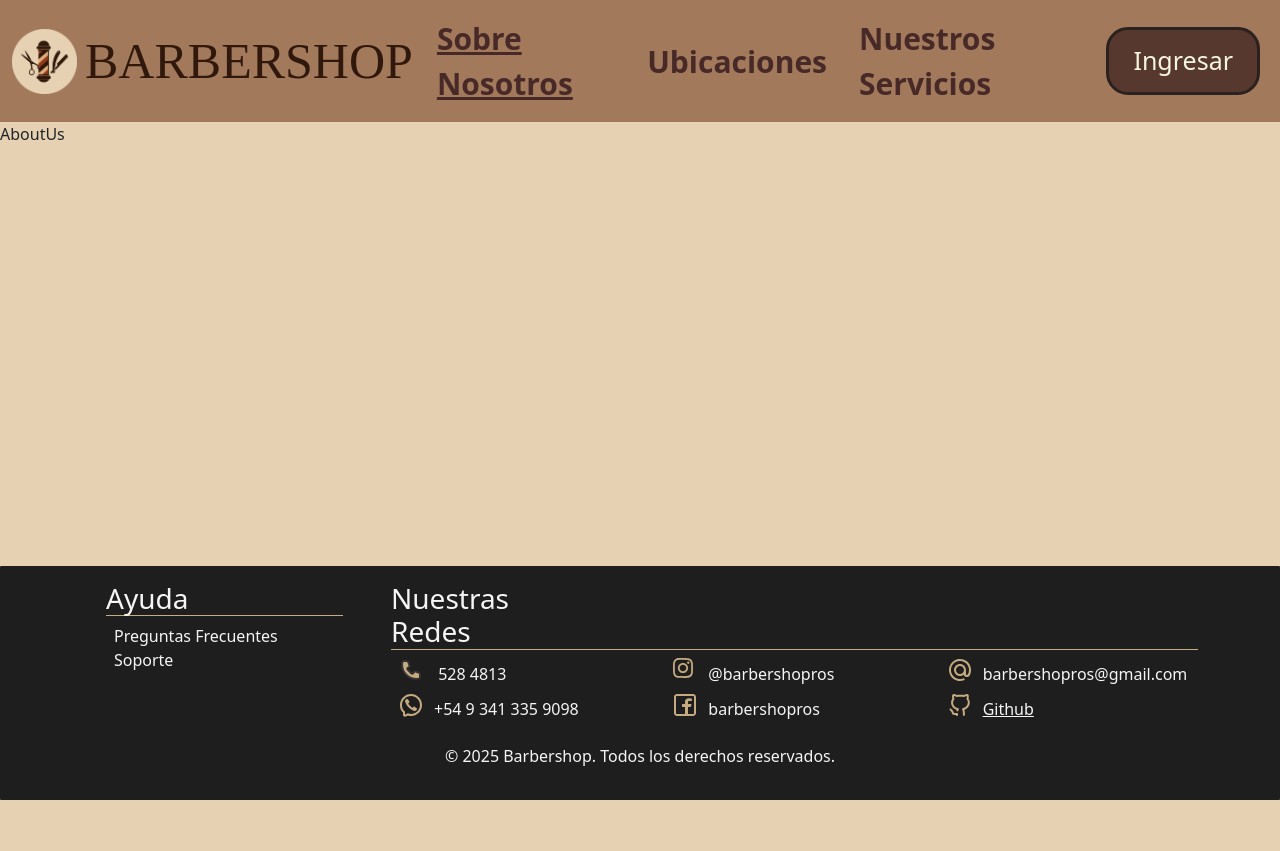
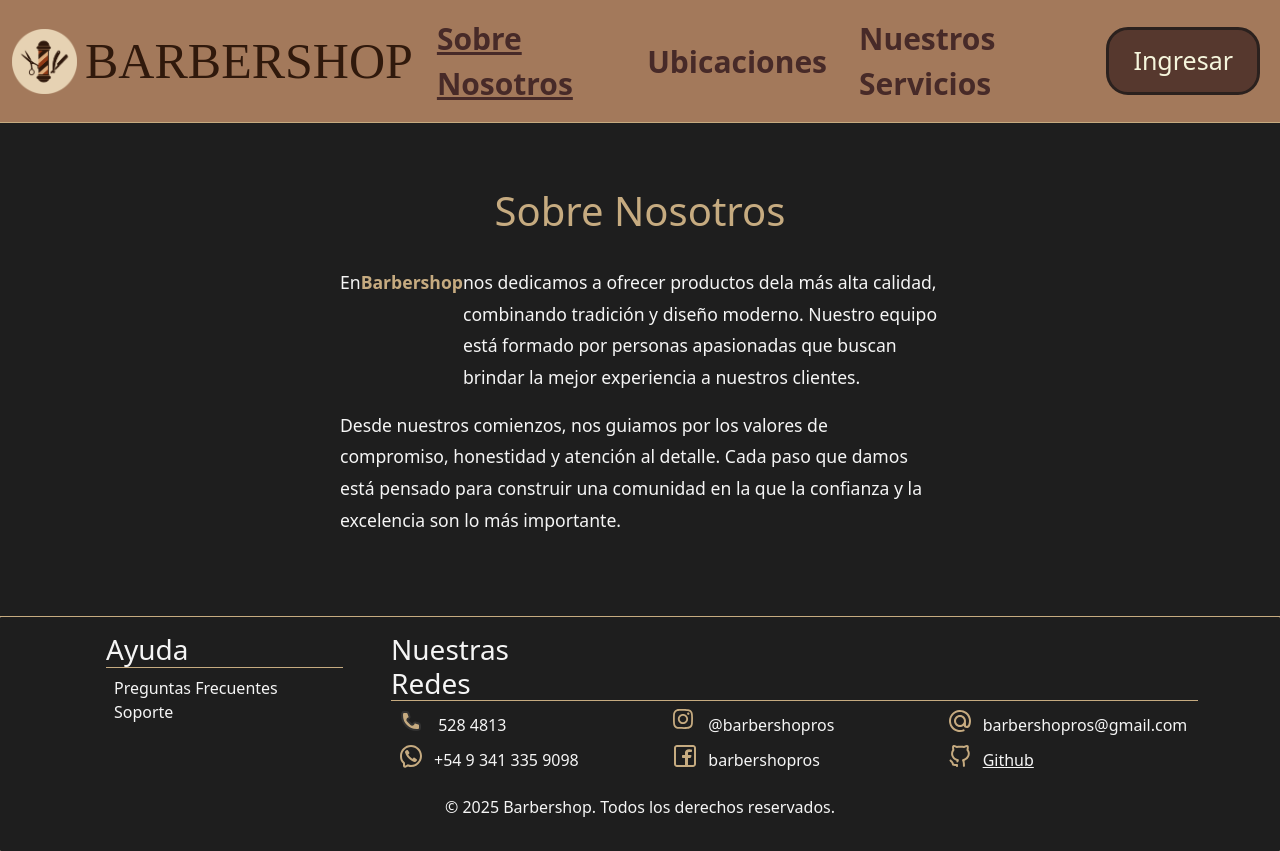
Before and after one commit to Exequiel-Gasca/Programacion3-TPI-2025, a React (Vite) app in the folder Programacion3-TPI/frontend/: page /about-us in a window 1280 px wide. Before the commit the page ends 800 px from the top, so only its background shows below. Built offline with nearby package versions, Linux system fonts and the light colour scheme; a web font is replaced by a local one.

Commit message:
AboutUs + rutas preguntas frecuentes y soporte

```diff
--- a/Programacion3-TPI/frontend/src/App.jsx
+++ b/Programacion3-TPI/frontend/src/App.jsx
@@ -12,7 +12,8 @@ import Locations from "./components/content/locations/Locations";
 import NotFound from "./components/content/notfound/NotFound";
 import Footer from "./components/ui/footer/Footer";
 import AboutUs from "./components/content/aboutus/AboutUs";
-
+import Soporte from "./components/content/soporte/Soporte";
+import PreguntasFrecuentes from "./components/content/preguntasfrecuentes/PreguntasFrecuentes";
 function App() {
   const [token, setToken] = useState(null);
   const [isAdmin, setIsAdmin] = useState(false);
@@ -61,6 +62,11 @@ function App() {
             <Route path="/" element={<Home />} />
             <Route path="/about-us" element={<AboutUs />} />
             <Route path="/locations" element={<Locations />} />
+            <Route path="/soporte" element={<Soporte />} />
+            <Route
+              path="/preguntasfrecuentes"
+              element={<PreguntasFrecuentes />}
+            />
             <Route
               path="/register"
               element={<Register setMessage={setMessage} />}
--- /dev/null
+++ b/Programacion3-TPI/frontend/src/components/content/aboutus/AboutUs.css
@@ -0,0 +1,44 @@
+.aboutUs {
+  background-color: rgb(30, 30, 30);
+  padding: 4rem 2rem;
+  color: whitesmoke;
+  border-top: 1px solid #c6ab80;
+  border-bottom: 1px solid #c6ab80;
+}
+
+.aboutUs h2 {
+  text-align: center;
+  color: #c6ab80;
+  font-size: 2.5rem;
+  margin-bottom: 2rem;
+}
+
+.contenido-aboutUs {
+  display: flex;
+  flex-wrap: wrap;
+  justify-content: center;
+  align-items: center;
+}
+
+.imagen-aboutUs {
+  max-width: 400px;
+  width: 100%;
+  border-radius: 10px;
+  box-shadow: 0 0 10px #000;
+}
+
+.texto-aboutUs {
+  max-width: 600px;
+  font-size: 1.1rem;
+  line-height: 1.8;
+  color: whitesmoke;
+}
+
+.texto-aboutUs strong {
+  color: #c6ab80;
+}
+strong {
+  display: inline;
+  font-weight: bold;
+  color: whitesmoke;
+}
--- a/Programacion3-TPI/frontend/src/components/content/aboutus/AboutUs.jsx
+++ b/Programacion3-TPI/frontend/src/components/content/aboutus/AboutUs.jsx
@@ -1,5 +1,27 @@
+import "./AboutUs.css";
+
 const AboutUs = () => {
-  return <div>AboutUs</div>;
+  return (
+    <div className="aboutUs">
+      <h2>Sobre Nosotros</h2>
+      <div className="contenido-aboutUs">
+        <div className="texto-aboutUs">
+          <p>
+            En <strong>Barbershop</strong> nos dedicamos a ofrecer productos
+            dela más alta calidad, combinando tradición y diseño moderno.
+            Nuestro equipo está formado por personas apasionadas que buscan
+            brindar la mejor experiencia a nuestros clientes.
+          </p>
+          <p>
+            Desde nuestros comienzos, nos guiamos por los valores de compromiso,
+            honestidad y atención al detalle. Cada paso que damos está pensado
+            para construir una comunidad en la que la confianza y la excelencia
+            son lo más importante.
+          </p>
+        </div>
+      </div>
+    </div>
+  );
 };
 
 export default AboutUs;
--- /dev/null
+++ b/Programacion3-TPI/frontend/src/components/content/preguntasfrecuentes/PreguntasFrecuentes.jsx
@@ -0,0 +1,6 @@
+import "./PreguntasFrecuentes.css";
+const PreguntasFrecuentes = () => {
+  return <div>PreguntasFrecuentes</div>;
+};
+
+export default PreguntasFrecuentes;
--- /dev/null
+++ b/Programacion3-TPI/frontend/src/components/content/soporte/Soporte.jsx
@@ -0,0 +1,6 @@
+import "./Soporte.css";
+const Soporte = () => {
+  return <div>Soporte</div>;
+};
+
+export default Soporte;
```
Also changed, not shown: Programacion3-TPI/frontend/src/components/content/preguntasfrecuentes/PreguntasFrecuentes.css (added), Programacion3-TPI/frontend/src/components/content/soporte/Soporte.css (added).
